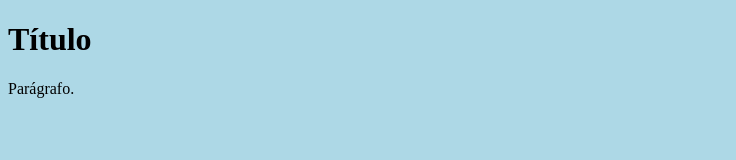
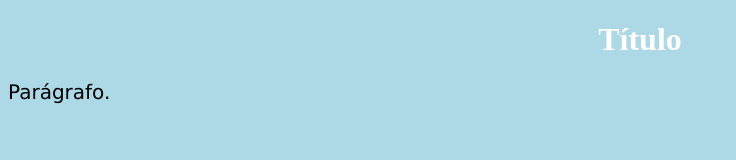
Before and after one commit to Guilherme-Alves00/Teste, a plain HTML site: page index.html in a window 1280 px wide. Shown: the whole page, without its empty margins (0-736 px from the left). Drawn offline with Linux system fonts and the light colour scheme.

Commit message:
cor,posição e tamanho

```diff
--- a/css/estilos.css
+++ b/css/estilos.css
@@ -1,3 +1,12 @@
 body {
   background-color: lightblue;
 }
+h1 {
+  color: white;
+  text-align: center;
+}
+
+p {
+  font-family: verdana;
+  font-size: 20px;
+}
```
